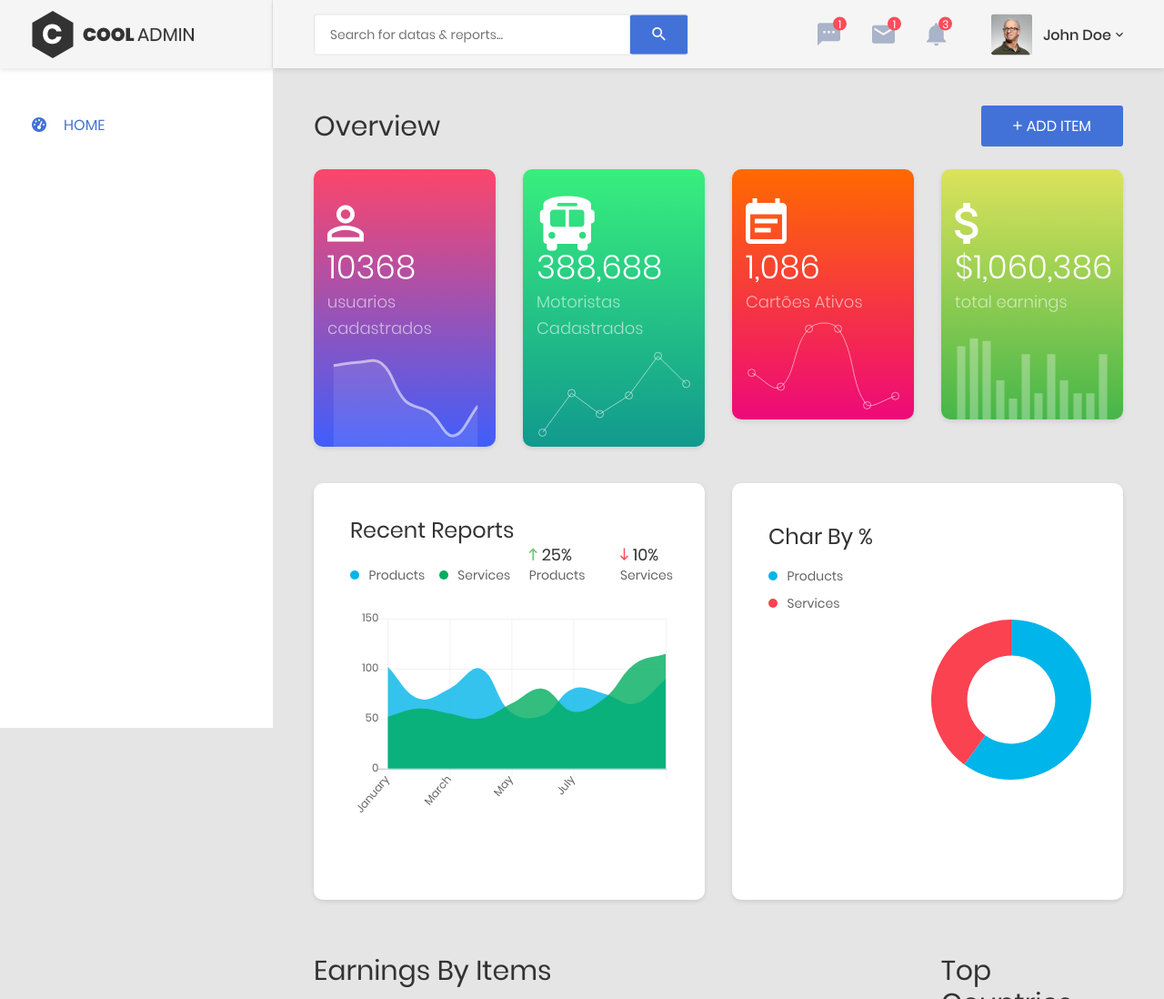
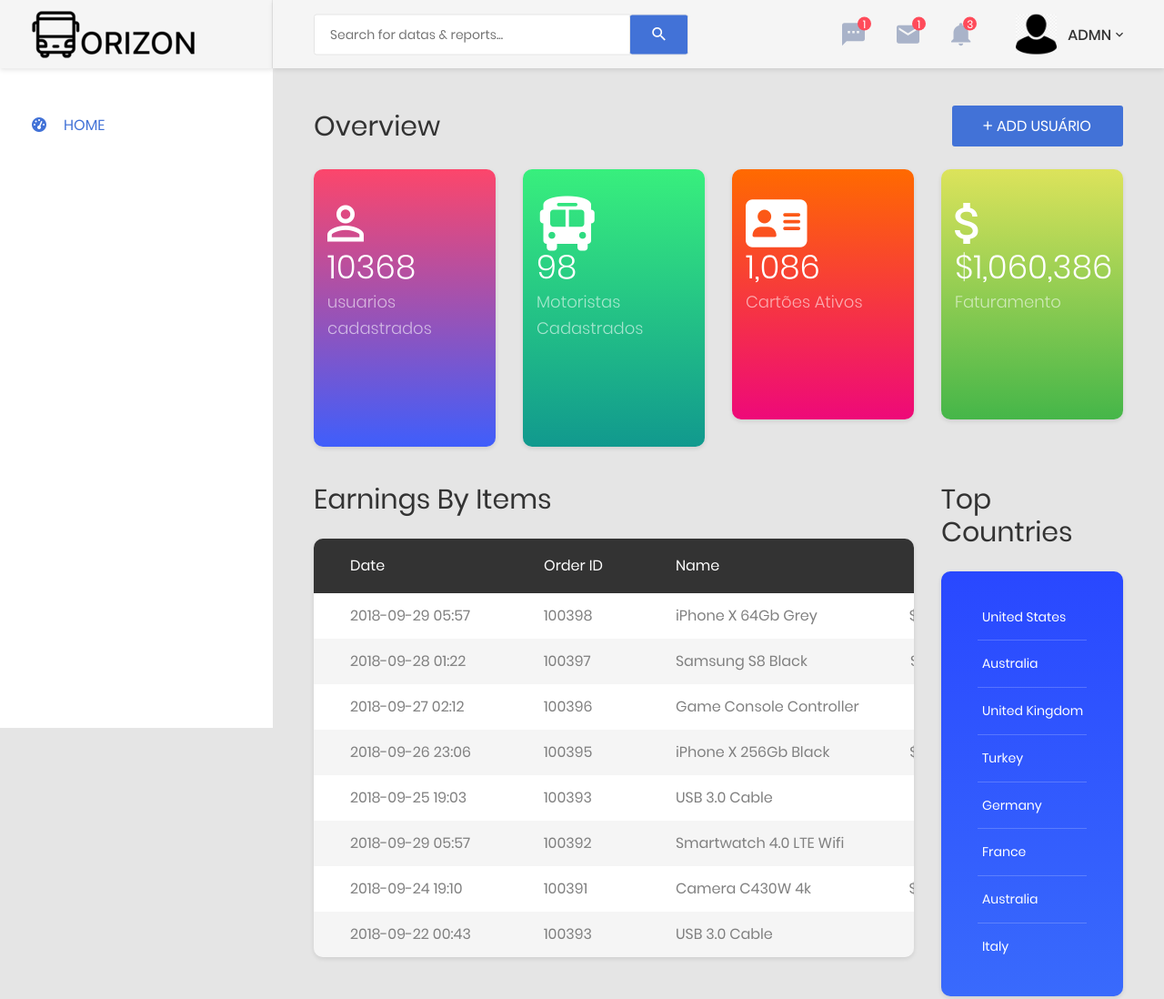
Before and after one commit to aphelionxd/PJ2-G5-main, a plain HTML site: page frontend/admin.Painel/CoolAdmin-master/index.html in a window 1280 px wide. Shown: the top 1098 px of the page at 91% size. Drawn offline with Linux system fonts and the light colour scheme.

Commit message:
edit admn index

```diff
--- a/frontend/admin.Painel/CoolAdmin-master/index.html
+++ b/frontend/admin.Painel/CoolAdmin-master/index.html
@@ -10,7 +10,7 @@
     <meta name="keywords" content="au theme template">
 
     <!-- Title Page-->
-    <title>Dashboard</title>
+    <title>Painel de Controle</title>
 
     <!-- Fontfaces CSS-->
     <link href="css/font-face.css" rel="stylesheet" media="all">
@@ -159,7 +159,7 @@
         <aside class="menu-sidebar d-none d-lg-block">
             <div class="logo">
                 <a href="#">
-                    <img src="images/icon/logo.png" alt="Cool Admin" />
+                    <img src="images/icon/logoonibus (1) (1).png" alt="Cool Admin" />
                 </a>
             </div>
             <div class="menu-sidebar__content js-scrollbar1">
@@ -210,7 +210,7 @@
                                         <span class="quantity">1</span>
                                         <div class="mess-dropdown js-dropdown">
                                             <div class="mess__title">
-                                                <p>You have 2 news message</p>
+                                                <p>Você tem 2 mensagens</p>
                                             </div>
                                             <div class="mess__item">
                                                 <div class="image img-cir img-40">
@@ -242,7 +242,7 @@
                                         <span class="quantity">1</span>
                                         <div class="email-dropdown js-dropdown">
                                             <div class="email__title">
-                                                <p>You have 3 New Emails</p>
+                                                <p>VocÊ tem 3 novos Emails</p>
                                             </div>
                                             <div class="email__item">
                                                 <div class="image img-cir img-40">
@@ -281,7 +281,7 @@
                                         <span class="quantity">3</span>
                                         <div class="notifi-dropdown js-dropdown">
                                             <div class="notifi__title">
-                                                <p>You have 3 Notifications</p>
+                                                <p>Você tem 3 Notificações</p>
                                             </div>
                                             <div class="notifi__item">
                                                 <div class="bg-c1 img-cir img-40">
@@ -319,16 +319,16 @@
                                 <div class="account-wrap">
                                     <div class="account-item clearfix js-item-menu">
                                         <div class="image">
-                                            <img src="images/icon/avatar-01.jpg" alt="John Doe" />
+                                            <img src="images/icon/profile.png" alt="John Doe" />
                                         </div>
                                         <div class="content">
-                                            <a class="js-acc-btn" href="#">john doe</a>
+                                            <a class="js-acc-btn" href="#">ADMN</a>
                                         </div>
                                         <div class="account-dropdown js-dropdown">
                                             <div class="info clearfix">
                                                 <div class="image">
                                                     <a href="#">
-                                                        <img src="images/icon/avatar-01.jpg" alt="John Doe" />
+                                                        <img src="images/icon/profile.png" alt="John Doe" />
                                                     </a>
                                                 </div>
                                                 <div class="content">
@@ -375,7 +375,7 @@
                                 <div class="overview-wrap">
                                     <h2 class="title-1">overview</h2>
                                     <button class="au-btn au-btn-icon au-btn--blue">
-                                        <i class="zmdi zmdi-plus"></i>add item</button>
+                                        <i class="zmdi zmdi-plus"></i>Add usuário</button>
                                 </div>
                             </div>
                         </div>
@@ -393,7 +393,7 @@
                                             </div>
                                         </div>
                                         <div class="overview-chart">
-                                            <canvas id="widgetChart1"></canvas>
+
                                         </div>
                                     </div>
                                 </div>
@@ -406,12 +406,12 @@
                                                 <i class="fa-solid fa-bus" style="color: #ffffff;"></i>
                                             </div>
                                             <div class="text">
-                                                <h2>388,688</h2>
+                                                <h2>98</h2>
                                                 <span>Motoristas Cadastrados</span>
                                             </div>
                                         </div>
                                         <div class="overview-chart">
-                                            <canvas id="widgetChart2"></canvas>
+
                                         </div>
                                     </div>
                                 </div>
@@ -421,7 +421,7 @@
                                     <div class="overview__inner">
                                         <div class="overview-box clearfix">
                                             <div class="icon">
-                                                <i class="zmdi zmdi-calendar-note"></i>
+                                                <i class="fa-solid fa-address-card"></i>
                                             </div>
                                             <div class="text">
                                                 <h2>1,086</h2>
@@ -429,7 +429,7 @@
                                             </div>
                                         </div>
                                         <div class="overview-chart">
-                                            <canvas id="widgetChart3"></canvas>
+
                                         </div>
                                     </div>
                                 </div>
@@ -443,78 +443,17 @@
                                             </div>
                                             <div class="text">
                                                 <h2>$1,060,386</h2>
-                                                <span>total earnings</span>
+                                                <span>Faturamento</span>
                                             </div>
                                         </div>
                                         <div class="overview-chart">
-                                            <canvas id="widgetChart4"></canvas>
+
                                         </div>
                                     </div>
                                 </div>
                             </div>
                         </div>
-                        <div class="row">
-                            <div class="col-lg-6">
-                                <div class="au-card recent-report">
-                                    <div class="au-card-inner">
-                                        <h3 class="title-2">recent reports</h3>
-                                        <div class="chart-info">
-                                            <div class="chart-info__left">
-                                                <div class="chart-note">
-                                                    <span class="dot dot--blue"></span>
-                                                    <span>products</span>
-                                                </div>
-                                                <div class="chart-note mr-0">
-                                                    <span class="dot dot--green"></span>
-                                                    <span>services</span>
-                                                </div>
-                                            </div>
-                                            <div class="chart-info__right">
-                                                <div class="chart-statis">
-                                                    <span class="index incre">
-                                                        <i class="zmdi zmdi-long-arrow-up"></i>25%</span>
-                                                    <span class="label">products</span>
-                                                </div>
-                                                <div class="chart-statis mr-0">
-                                                    <span class="index decre">
-                                                        <i class="zmdi zmdi-long-arrow-down"></i>10%</span>
-                                                    <span class="label">services</span>
-                                                </div>
-                                            </div>
-                                        </div>
-                                        <div class="recent-report__chart">
-                                            <canvas id="recent-rep-chart"></canvas>
-                                        </div>
-                                    </div>
-                                </div>
-                            </div>
-                            <div class="col-lg-6">
-                                <div class="au-card chart-percent-card">
-                                    <div class="au-card-inner">
-                                        <h3 class="title-2 tm-b-5">char by %</h3>
-                                        <div class="row no-gutters">
-                                            <div class="col-xl-6">
-                                                <div class="chart-note-wrap">
-                                                    <div class="chart-note mr-0 d-block">
-                                                        <span class="dot dot--blue"></span>
-                                                        <span>products</span>
-                                                    </div>
-                                                    <div class="chart-note mr-0 d-block">
-                                                        <span class="dot dot--red"></span>
-                                                        <span>services</span>
-                                                    </div>
-                                                </div>
-                                            </div>
-                                            <div class="col-xl-6">
-                                                <div class="percent-chart">
-                                                    <canvas id="percent-chart"></canvas>
-                                                </div>
-                                            </div>
-                                        </div>
-                                    </div>
-                                </div>
-                            </div>
-                        </div>
+
                         <div class="row">
                             <div class="col-lg-9">
                                 <h2 class="title-1 m-b-25">Earnings By Items</h2>
```
Also changed, not shown: frontend/admin.Painel/CoolAdmin-master/images/icon/avatar-01.jpg (deleted), frontend/admin.Painel/CoolAdmin-master/images/icon/logoonibus (1) (1).png (added), frontend/admin.Painel/CoolAdmin-master/images/icon/profile.png (added).
